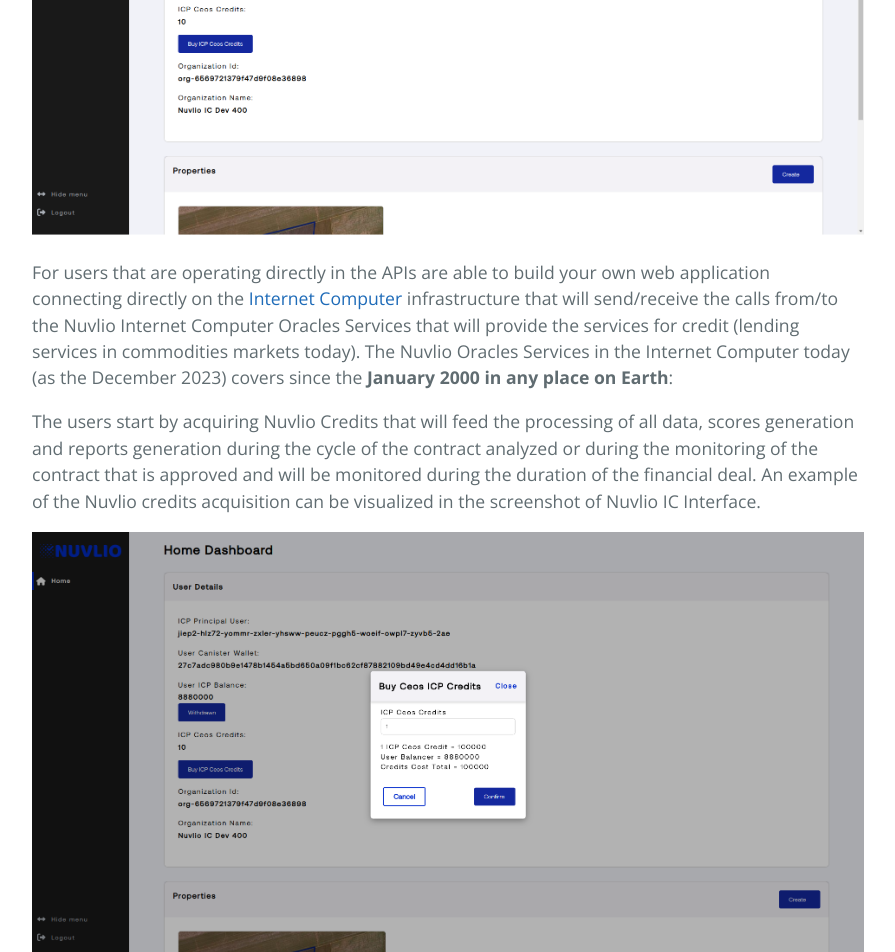
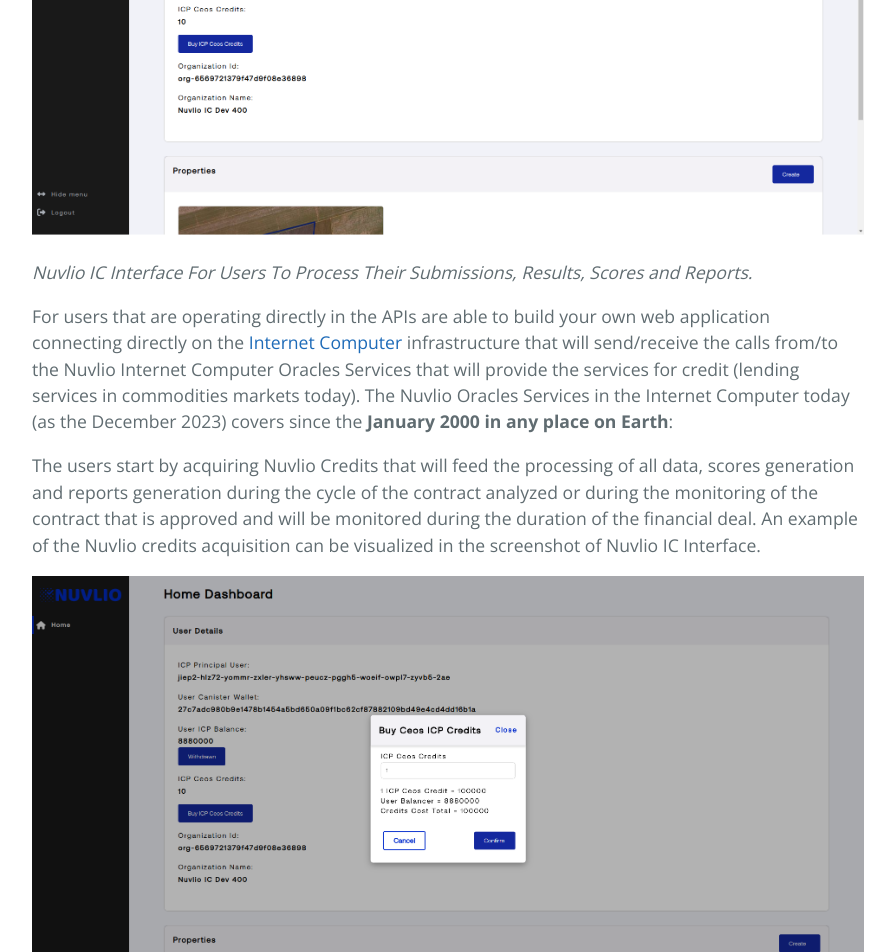
Before and after one commit to Nuvlio/ic-nuvlio.github.io, a Jekyll site: the page built from index.md, in a window 1280 px wide and 1400 px high, scrolled down 1108 px. Shown: the top 952 px of the window, without its empty margins (192-1087 px from the left). Built offline with Jekyll 4.4.1, drawn with Linux system fonts in a browser that asks for light colours; our own code applies the rules of GitHub Pages for plain Markdown files; some of the changed text lies outside the part shown.

Commit message:
First commit 10
Signed-off-by: geosdev <geo@agryo.com>

```diff
--- a/index.md
+++ b/index.md
@@ -25,6 +25,9 @@
 
 ![]({{"assets/images/ic_oracle_user_dashboard.png" | relative_url }} )
 
+{:.image-caption}
+*Nuvlio IC Interface For Users To Process Their Submissions, Results, Scores and Reports.*
+
 For users that are operating directly in the APIs are able to build your own web application connecting directly on the
 <a href="https://internetcomputer.org/" target="_blank" rel="noopener noreferrer">Internet Computer</a>
 infrastructure that will send/receive the calls from/to the Nuvlio Internet Computer Oracles Services that will provide
@@ -36,10 +39,10 @@
 approved and will be monitored during the duration of the financial deal. An example of the Nuvlio credits
 acquisition can be visualized in the screenshot of Nuvlio IC Interface.
 
-![Nuvlio IC Interface]({{"assets/images/ic_oracle_credits_acquisition.png" | relative_url }} )
+![]({{"assets/images/ic_oracle_credits_acquisition.png" | relative_url }} )
 
 {:.image-caption}
-*The caption for my image*
+*Nuvlio IC Interface Credit Acquisition To Enable The User Processing.*
 
 **Pre-Underwriting Analysis** - For every credit contract a submission that is realized in the screening phase,
 and aim to provide to user the capacity of judge all aspects that can affect the credit contract with the aspects of:
@@ -69,7 +72,8 @@
 a segment.
 
 ![]({{"assets/images/ic_oracle_property_dashboard.png" | relative_url }} )
-
+{:.image-caption}
+*Nuvlio IC Interface For Users To Process Their Submissions, Results, Scores and Reports.*
 
 **During the Cycle of Contract Analysis** - For each contract analyzed and approved in the **Pre-Underwriting Analysis**
 continue to be monitored and analyzed during the cycle of the contract (in commodities typically between 6 and 18 months)
```
